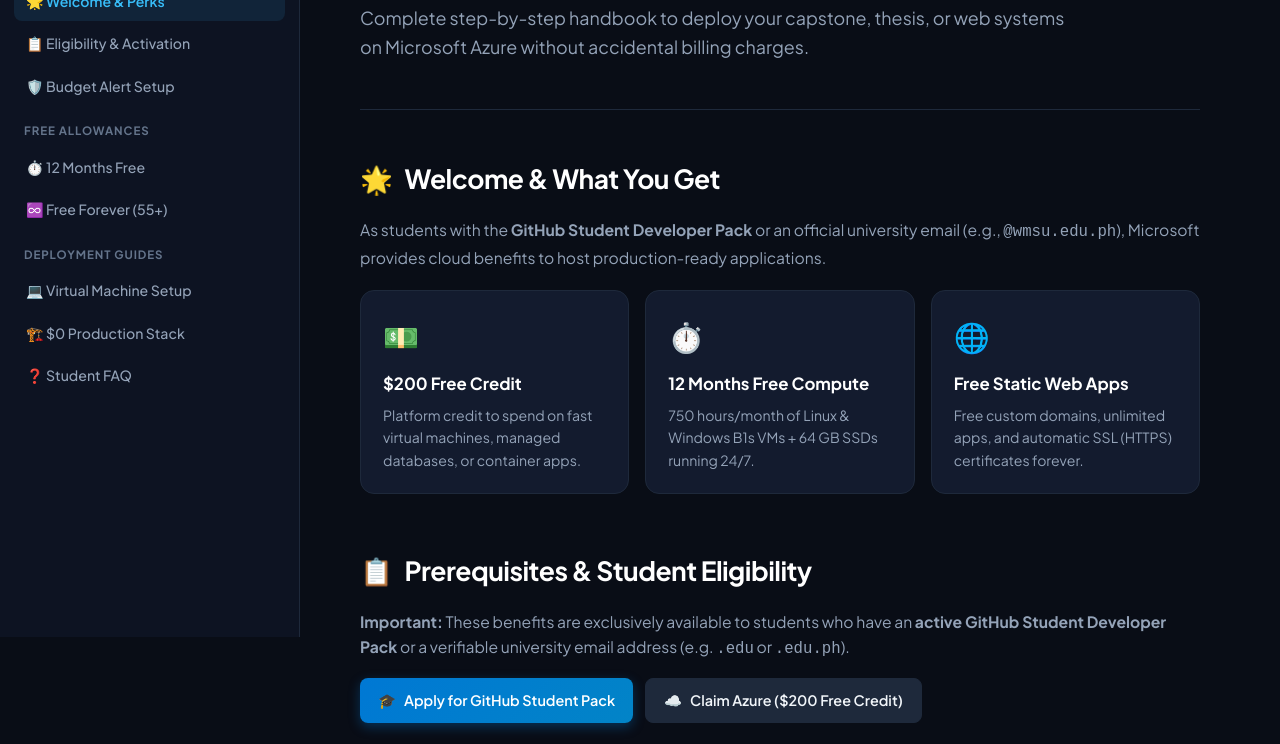
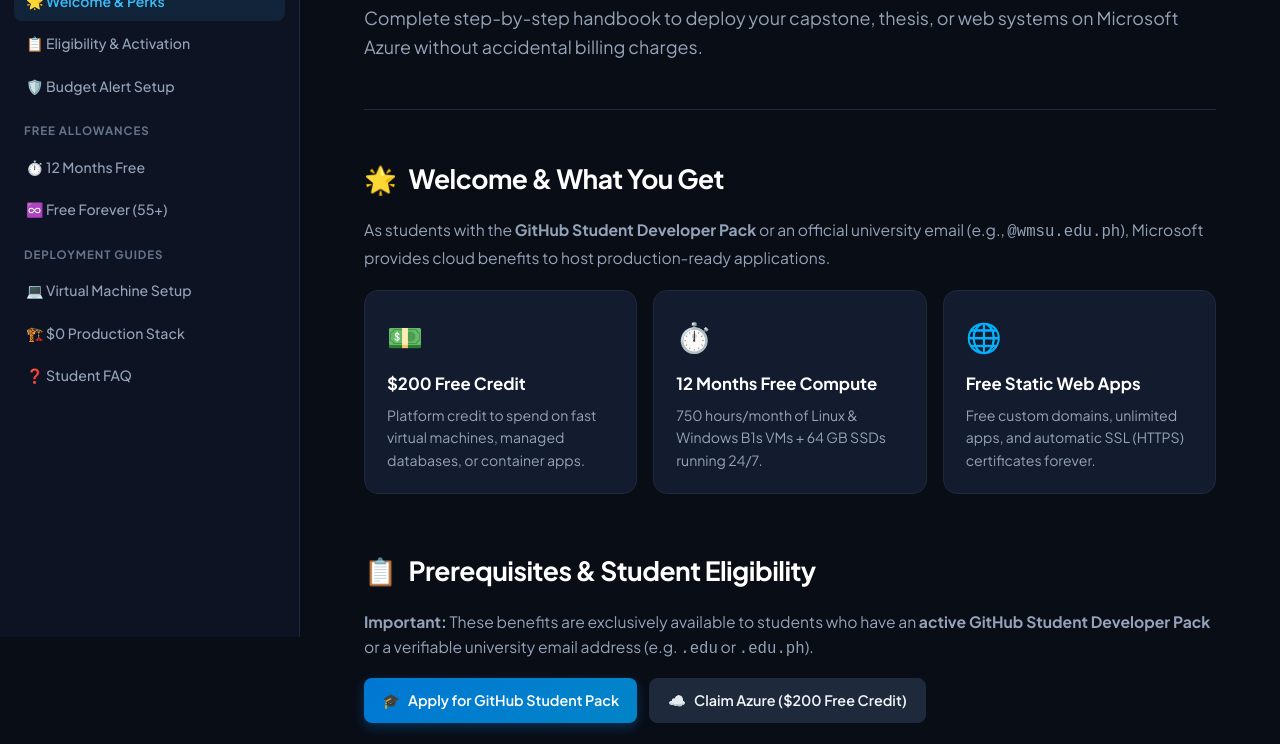
Before and after one commit to Reneilrp/Azure-Guide, a plain HTML site: page index.html in a window 1280 px wide. Shown: the part 163-907 px from the top of the page. Drawn offline with Linux system fonts and the light colour scheme.

Commit message:
Widen main content container to 1350px for better screen utilization

```diff
--- a/index.html
+++ b/index.html
@@ -168,8 +168,9 @@
     /* MAIN CONTENT */
     main {
       flex: 1;
-      padding: 40px 60px;
-      max-width: 960px;
+      padding: 40px 64px;
+      max-width: 1350px;
+      width: 100%;
       overflow-x: hidden;
     }
 
@@ -206,7 +207,7 @@
     .hero-p {
       font-size: 1.12rem;
       color: var(--text-muted);
-      max-width: 720px;
+      max-width: 980px;
     }
 
     section {
```
